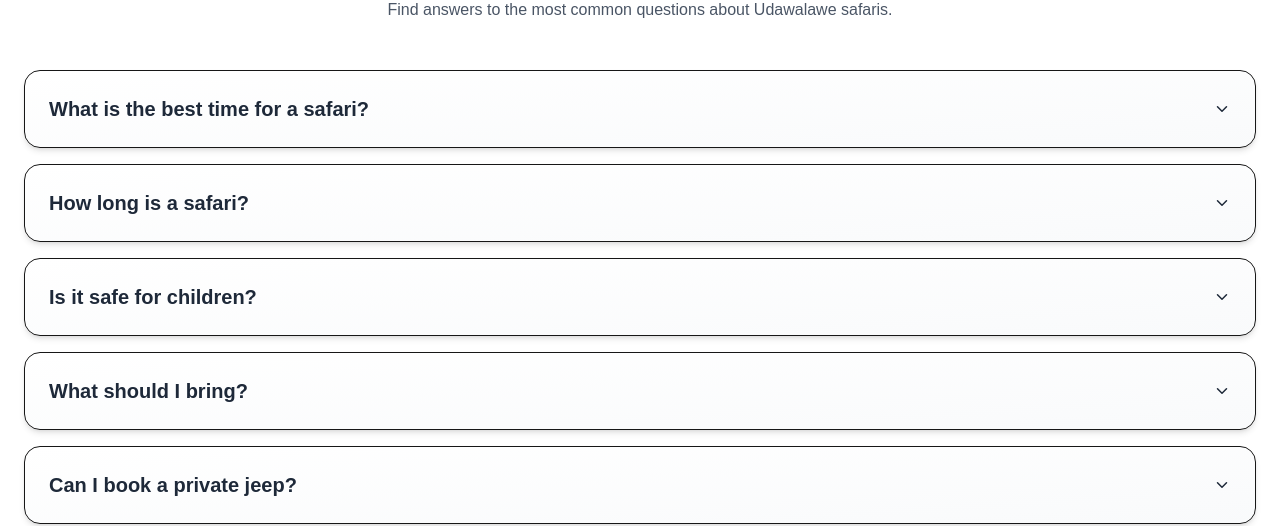
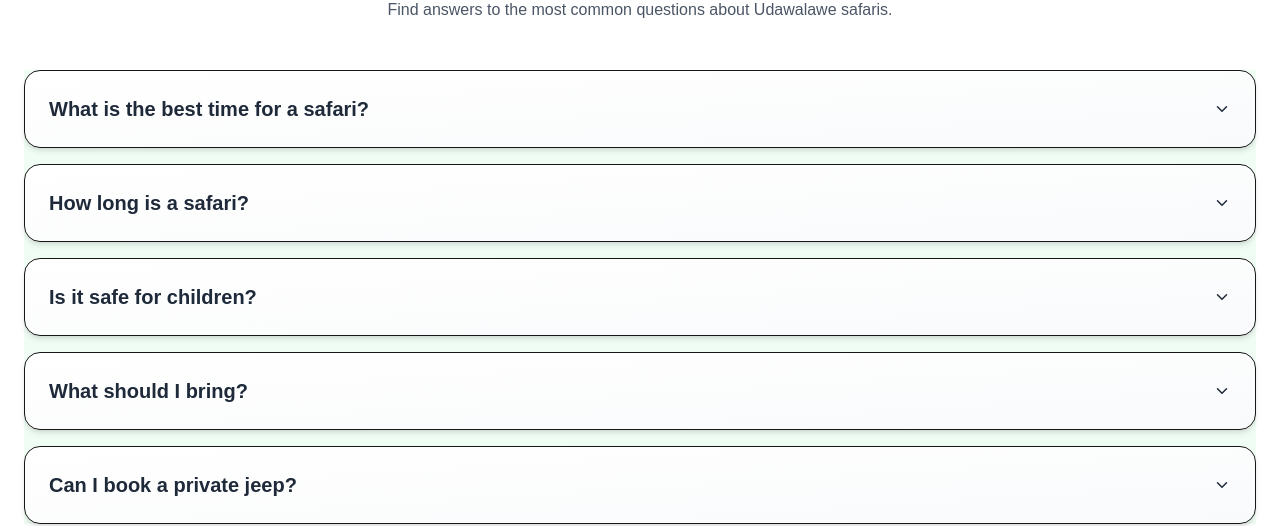
Before and after one commit to lochana2002/safari-booking, a Next.js app: page /safari-packages in a window 1280 px wide. Shown: the part 2917-3443 px from the top of the page. Built offline with nearby package versions, Linux system fonts and the light colour scheme.

Commit message:
fix:fixed navigation issue

```diff
--- a/app/safari-packages/page.tsx
+++ b/app/safari-packages/page.tsx
@@ -312,6 +312,7 @@ const handleSubmit = async (e: React.FormEvent<HTMLFormElement>) => {
 
 
          {/* ================= FAQ SECTION ================= */}
+         <section id="faq">
     <FadeInSection>
         <h2 className="text-4xl font-bold text-center text-gray-900 mb-4">
           FAQs
@@ -321,7 +322,7 @@ const handleSubmit = async (e: React.FormEvent<HTMLFormElement>) => {
           Find answers to the most common questions about Udawalawe safaris.
         </p>
 
-        <div className="space-y-4">
+        <div className="space-y-4 bg-green-50">
           {[
             {
               q: "What is the best time for a safari?",
@@ -361,7 +362,7 @@ const handleSubmit = async (e: React.FormEvent<HTMLFormElement>) => {
           ))}
         </div>
         </FadeInSection>
-
+     </section>
 
       {/* ================= ANIMATION ================= */}
       <style>
```
